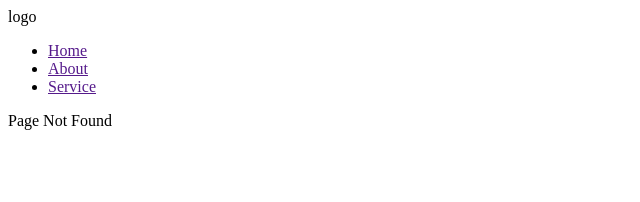
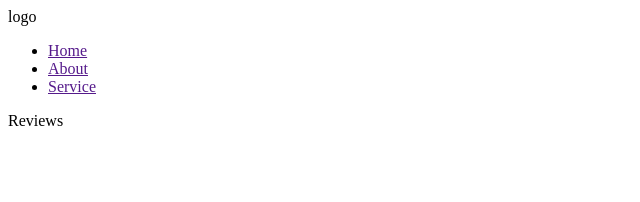
Before and after one commit to Scorti-Paul/nextjs-tuts, a Next.js app: page /products/1/reviews in a window 1280 px wide. Before the commit this address had no page. Shown: the top 202 px of the page, without its empty margins (0-640 px from the left). Built offline with nearby package versions, Linux system fonts and the light colour scheme.

Commit message:
reviews page

```diff
--- /dev/null
+++ b/src/app/(pages)/products/[product]/reviews/page.tsx
@@ -0,0 +1,7 @@
+const Reviews = () => {
+  return (
+    <div>Reviews</div>
+  )
+}
+
+export default Reviews
```
